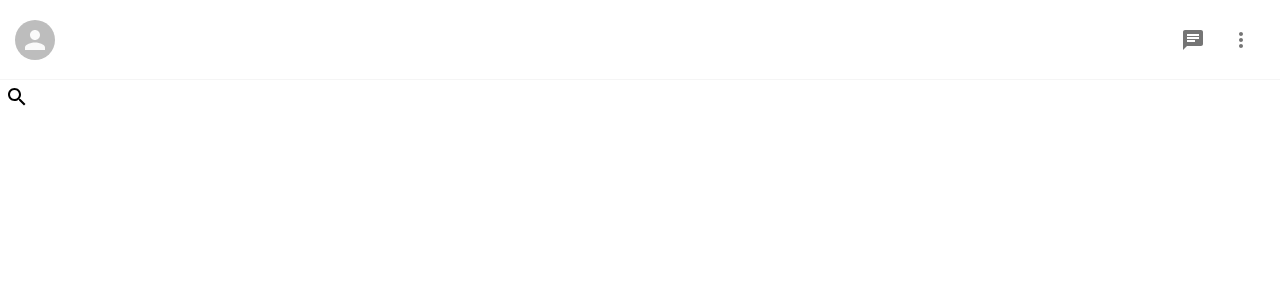
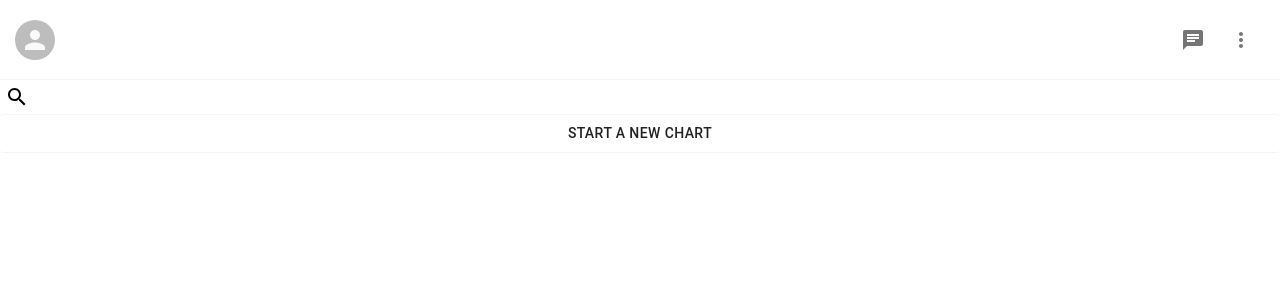
Before and after one commit to Mogakamo/whatsapp-clone, a Next.js app: page / in a window 1280 px wide. Shown: the top 300 px of the page. Built offline with nearby package versions, Linux system fonts and the light colour scheme.

Commit message:
Work in progress...

```diff
--- a/components/Sidebar.js
+++ b/components/Sidebar.js
@@ -1,6 +1,6 @@
 import React from "react";
 import styled from "styled-components";
-import { Avatar, IconButton } from "@material-ui/core";
+import { Avatar, IconButton, Button } from "@material-ui/core";
 import ChatIcon from "@material-ui/icons/Chat";
 import MoreVertIcon from "@material-ui/icons/MoreVert";
 import SearchIcon from "@material-ui/icons/Search";
@@ -25,6 +25,11 @@
         <SearchIcon />
         <SearchInput placehoder="Search in chats" />
       </Search>
+
+      <SideBarButton>Start a new chart</SideBarButton>
+
+
+      {/* List of chats */}
     </Container>
   );
 };
@@ -44,6 +49,16 @@
   outline-width: 0;
   border: none;
   flex: 1;
+`;
+
+const SideBarButton = styled(Button)`
+  width: 100%;
+  &&& {
+    border-top: 1px solid whitesmoke;
+    border-bottom: 1px solid whitesmoke;
+    /* margin-left: 20px;
+    margin-right: 120px; */
+  }
 `;
 
 const Header = styled.div`
--- a/package.json
+++ b/package.json
@@ -11,6 +11,7 @@
   "dependencies": {
     "@material-ui/core": "^4.12.3",
     "@material-ui/icons": "^4.11.2",
+    "firebase": "^9.6.7",
     "next": "12.1.0",
     "react": "17.0.2",
     "react-dom": "17.0.2",
```
Also changed, not shown: 1 other file (tests, documents, lock files or other folders). Lines whose indentation alone changed are shown as unchanged.
